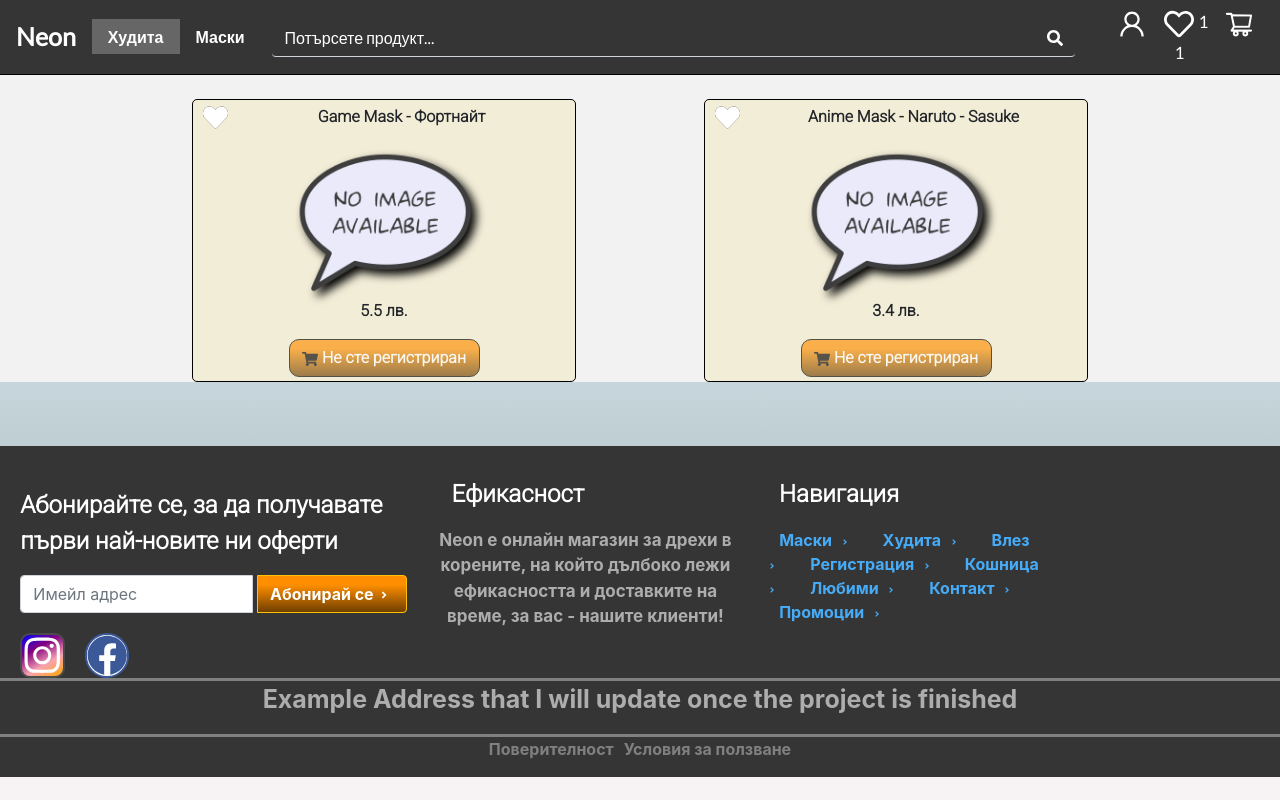
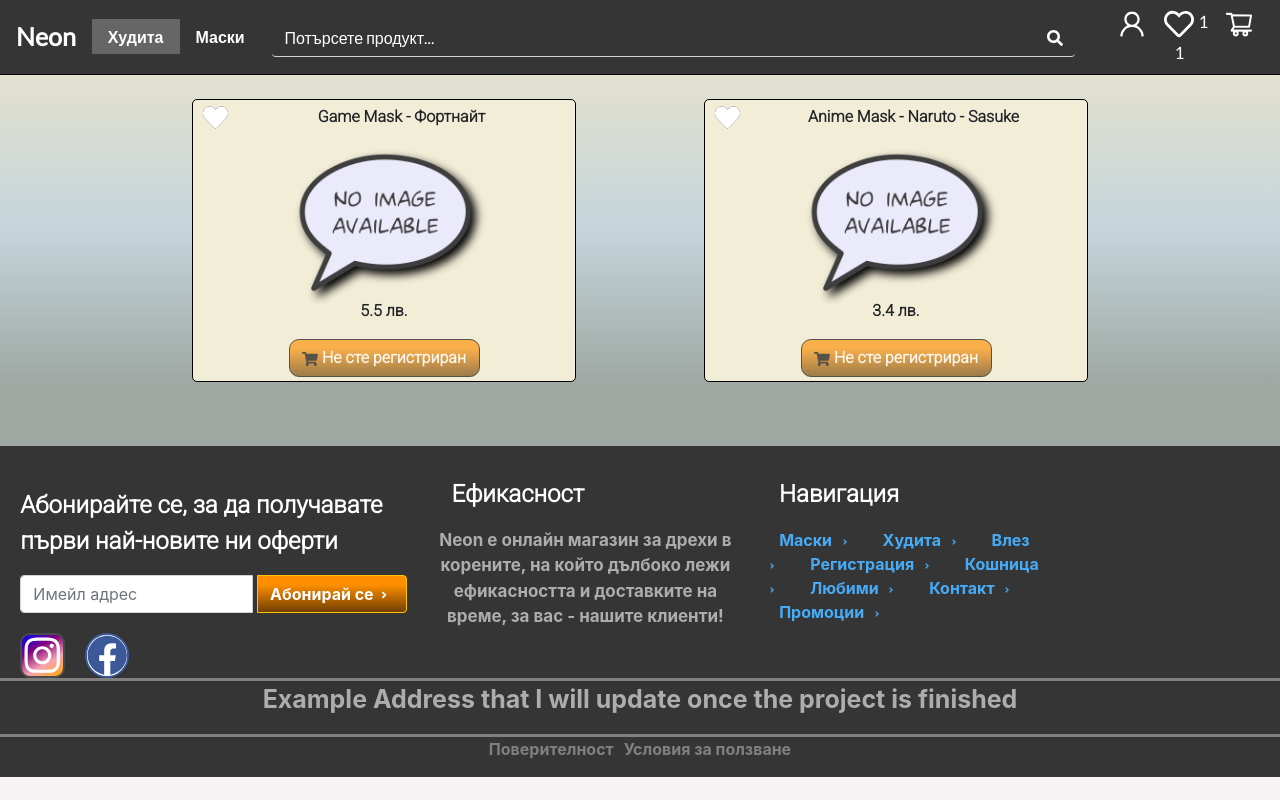
Before and after one commit to MartinYordanov374/WebStore-FullStack-Mockup, a React (Create React App) app: page /Masks in a window 1280 px wide. Built offline with nearby package versions, Linux system fonts and the light colour scheme.

Commit message:
Fixed the background color glitch

```diff
--- a/src/Components/Products.js
+++ b/src/Components/Products.js
@@ -11,7 +11,7 @@ import SecondNavbar from './SecondNavbar'
 class Products extends Component {
     render() {
         return (
-            <div>
+            <div className='categoriesWrapper'>
                 <Navbar></Navbar>
                 <SecondNavbar/>
                 <div className='Categories'>
--- a/src/Components/css/Products.css
+++ b/src/Components/css/Products.css
@@ -6,13 +6,12 @@ body, html {
 }
 
 .App {
-  background-color: #c5d5db;
-  background-image: -webkit-gradient(linear, left top, left bottom, from(#e3e0cf), color-stop(#c5d5db), to(#9fa8a3));
-  background-image: linear-gradient(180deg, #e3e0cf, #c5d5db, #9fa8a3);
+  background-color: #9fa8a3;
 }
 
 .App .products {
-  background-color: #f2f2f2;
+  background-image: -webkit-gradient(linear, left top, left bottom, from(#e3e0cf), color-stop(#c5d5db), to(#9fa8a3));
+  background-image: linear-gradient(180deg, #e3e0cf, #c5d5db, #9fa8a3);
 }
 
 img {
--- a/src/Components/css/Products.scss
+++ b/src/Components/css/Products.scss
@@ -14,14 +14,12 @@ body, html{
     // background-color: #687477;
     // background-color: #403234;
     .products{
-        background-color: #f2f2f2;
+        background-image: linear-gradient(180deg, #e3e0cf, #c5d5db, #9fa8a3,);
     }
-    background-color: #c5d5db;
     //c5d5db
     //9fa8a3
     //e3e0cf
-    background-image: linear-gradient(180deg, #e3e0cf, #c5d5db, #9fa8a3,);
-
+    background-color:  #9fa8a3;
 }
 @mixin CategoriesBackground{
 
```
Also changed, not shown: 1 other file (tests, documents, lock files or other folders).
